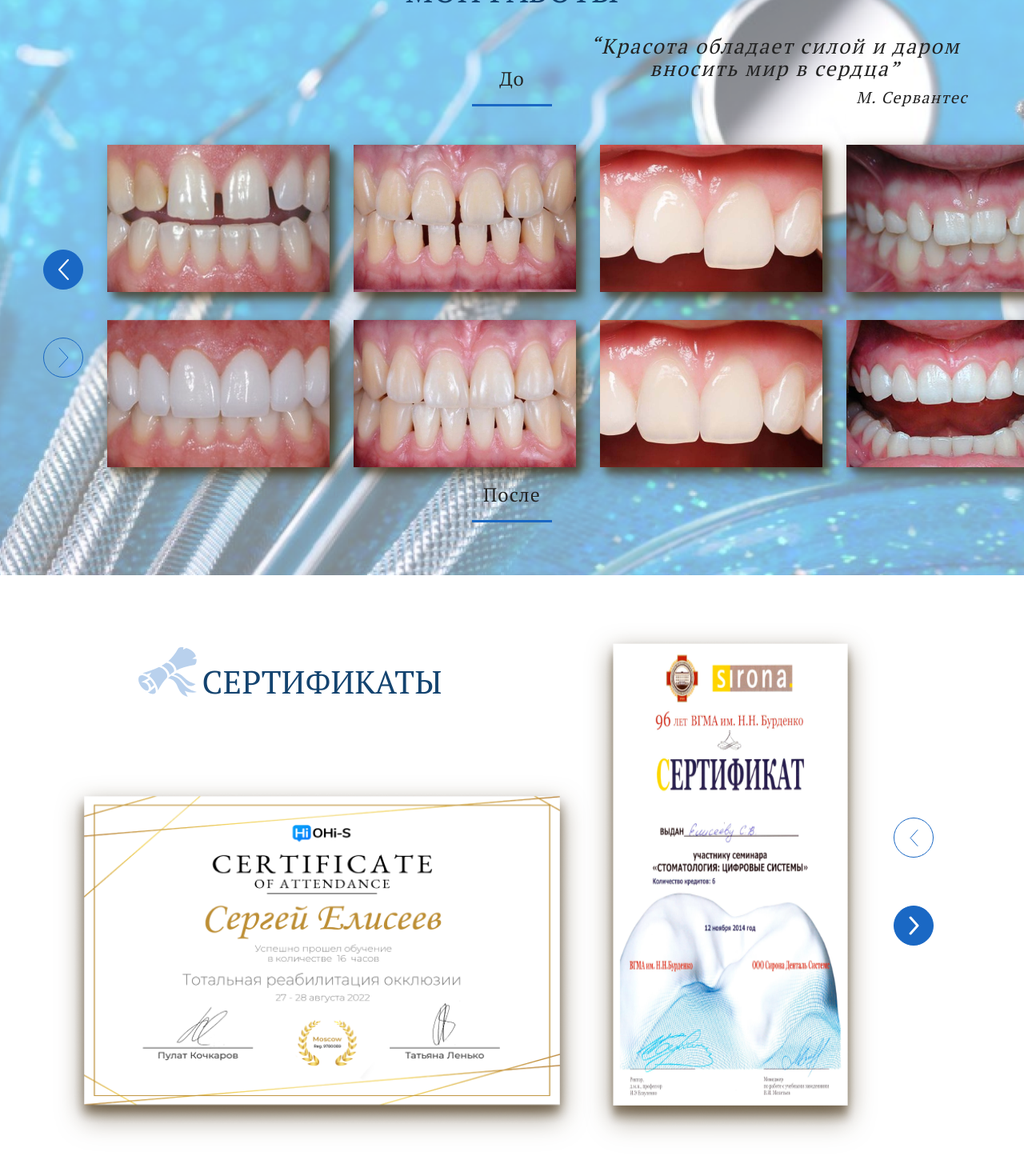
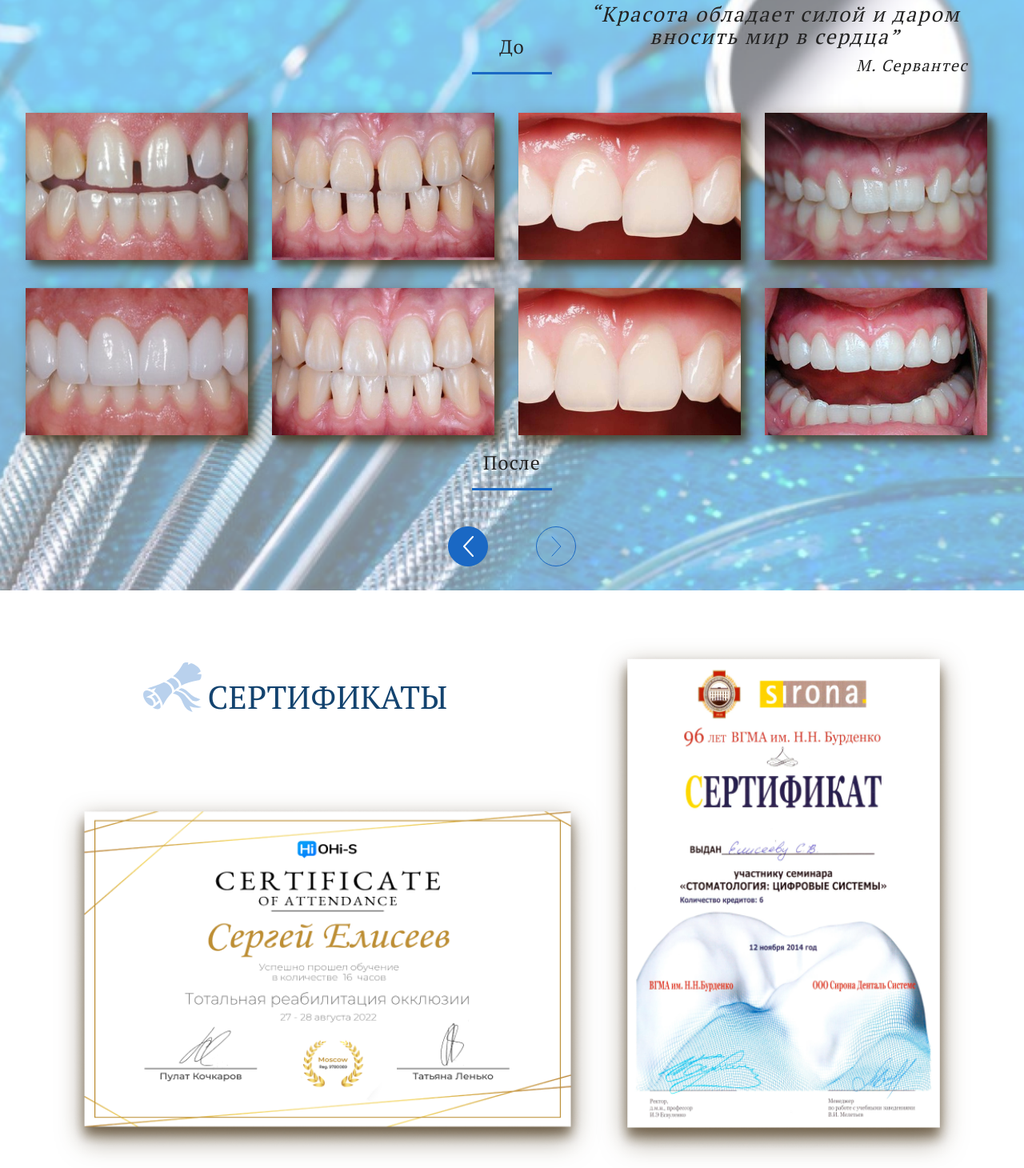
Before and after one commit to Domore-kr/Eliseev, a plain HTML site: page index.html in a window 1280 px wide. Shown: the part 9349-10809 px from the top of the page at 80% size. Drawn offline with Linux system fonts and the light colour scheme.

Commit message:
button-fix

```diff
--- a/css/style.css
+++ b/css/style.css
@@ -816,8 +816,6 @@ form {
 
   margin: 0;
 
-  height: 784px;
-
   position: relative;
 
   margin-bottom: 80px;
@@ -884,14 +882,14 @@ form {
 
 .my-works-content {
   display: flex;
+  flex-direction: column;
   align-items: center;
 }
 
 .button-container {
   display: flex;
-  flex-direction: column;
-  margin-left: 4.24%;
-  margin-right: 2.05%;
+  justify-content: center;
+  margin-bottom: 30px;
 }
 
 .my-works-button-left {
@@ -901,7 +899,7 @@ form {
   background-position: center;
   background-color: #1a68c4;
 
-  margin-bottom: 60px;
+  margin-right: 30px;
 }
 
 .my-works-button-right {
@@ -910,6 +908,7 @@ form {
   background-repeat: no-repeat;
   background-position: center;
   background-color: transparent;
+  margin-left: 30px;
 }
 
 .teeth {
@@ -962,9 +961,10 @@ form {
 
 .certificates {
   display: flex;
+  flex-direction: column;
   align-items: center;
   justify-content: center;
-  padding-bottom: 150px;
+  padding-bottom: 50px;
 }
 
 .certificates-container {
@@ -973,6 +973,8 @@ form {
   grid-template-areas:
     "certificates-caption certificate_2"
     "certificate_1 certificate_2";
+
+  margin-bottom: 30px;
 }
 
 .certificates-caption {
--- a/index.html
+++ b/index.html
@@ -433,7 +433,6 @@
       <section class="reviews wow fadeInUp">
         <h2 class="range-of-services-caption reviews-caption">ОТЗЫВЫ</h2>
         <div class="reviews-container">
-          <button class="reviews-button-left"></button>
           <div class="reviews-grid-container">
             <article class="reviews-left">
               <div class="reviews-img-container">
@@ -472,6 +471,9 @@
               </div>
             </article>
           </div>
+        </div>
+        <div class="button-container">
+          <button class="reviews-button-left"></button>
           <button class="reviews-button-right"></button>
         </div>
         <button class="button-enroll button-reviews">Добавить отзыв</button>
@@ -498,12 +500,6 @@
         <div class="my-works-container">
           <p class="comparison">До</p>
           <div class="my-works-content">
-            <div class="button-container">
-              <button class="reviews-button-left my-works-button-left"></button>
-              <button
-                class="reviews-button-right my-works-button-right"
-              ></button>
-            </div>
             <div class="teeth">
               <div class="teeth_1">
                 <img src="/images/Rectangle 171.png" alt="" />
@@ -530,8 +526,14 @@
                 <img src="/images/Rectangle 188.png" alt="" />
               </div>
             </div>
+            <p class="comparison">После</p>
+            <div class="button-container">
+              <button class="reviews-button-left my-works-button-left"></button>
+              <button
+                class="reviews-button-right my-works-button-right"
+              ></button>
+            </div>
           </div>
-          <p class="comparison">После</p>
         </div>
       </section>
 
```
